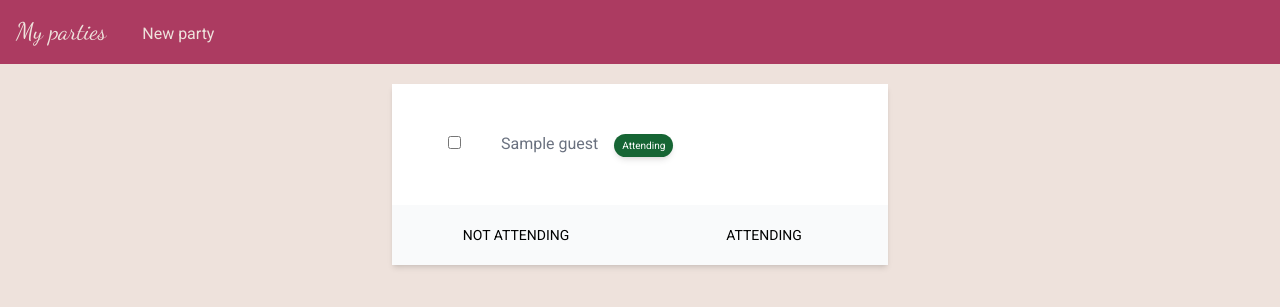
After one commit to icodeunot/thad, a Django app: page /party/00000000-0000-0000-0000-000000000001/guests/ in a window 1280 px wide. The commit adds this page. Shown: the top 307 px of the page. Run offline with Django 5.2, Linux system fonts and the light colour scheme; a user stored in the database is signed in; tables that the repository leaves empty hold one stand-in row (values such as "Sample post"); parts of the project's set-up code (start-up, migrations or seed data) failed here and were passed over.

Commit message:
Add Bulk Updates with HTMX

```diff
--- a/party/static/party/css/tailwind_output.css
+++ b/party/static/party/css/tailwind_output.css
@@ -654,6 +654,10 @@ video {
   margin-bottom: 1.25rem;
 }
 
+.ml-3{
+  margin-left: 0.75rem;
+}
+
 .ml-auto{
   margin-left: auto;
 }
@@ -726,12 +730,25 @@ video {
   height: 40px;
 }
 
+.w-2\/5{
+  width: 40%;
+}
+
+.w-4{
+  width: 1rem;
+}
+
 .w-\[40px\]{
   width: 40px;
 }
 
 .w-full{
   width: 100%;
+}
+
+.min-w-fit{
+  min-width: -moz-fit-content;
+  min-width: fit-content;
 }
 
 .max-w-6xl{
@@ -824,6 +841,11 @@ video {
   background-color: rgb(249 250 251 / var(--tw-bg-opacity, 1));
 }
 
+.bg-green-800{
+  --tw-bg-opacity: 1;
+  background-color: rgb(22 101 52 / var(--tw-bg-opacity, 1));
+}
+
 .bg-sky-200{
   --tw-bg-opacity: 1;
   background-color: rgb(186 230 253 / var(--tw-bg-opacity, 1));
@@ -854,6 +876,15 @@ video {
   padding: 1.5rem;
 }
 
+.p-8{
+  padding: 2rem;
+}
+
+.px-2{
+  padding-left: 0.5rem;
+  padding-right: 0.5rem;
+}
+
 .px-4{
   padding-left: 1rem;
   padding-right: 1rem;
@@ -862,6 +893,11 @@ video {
 .px-6{
   padding-left: 1.5rem;
   padding-right: 1.5rem;
+}
+
+.py-1{
+  padding-top: 0.25rem;
+  padding-bottom: 0.25rem;
 }
 
 .py-2{
@@ -899,6 +935,10 @@ video {
 .text-3xl{
   font-size: 1.875rem;
   line-height: 2.25rem;
+}
+
+.text-\[10px\]{
+  font-size: 10px;
 }
 
 .text-sm{
@@ -948,6 +988,11 @@ video {
   color: rgb(17 24 39 / var(--tw-text-opacity, 1));
 }
 
+.text-white{
+  --tw-text-opacity: 1;
+  color: rgb(255 255 255 / var(--tw-text-opacity, 1));
+}
+
 .shadow-lg{
   --tw-shadow: 0 10px 15px -3px rgb(0 0 0 / 0.1), 0 4px 6px -4px rgb(0 0 0 / 0.1);
   --tw-shadow-colored: 0 10px 15px -3px var(--tw-shadow-color), 0 4px 6px -4px var(--tw-shadow-color);
--- /dev/null
+++ b/party/templates/party/guest_list/page_guest_list.html
@@ -0,0 +1,30 @@
+{% extends 'party/base.html' %}
+
+{% block content %}
+    <div class="w-2/5 bg-white shadow-md m-auto">
+        <form class="table text-left text-gray-500 table-fixed min-w-fit p-8" id="guest-form">
+            <div class="table-row-group" id="guests">
+                {% include 'party/guest_list/partial_guest_list.html' %}
+            </div>
+        </form>
+
+        <div hx-include="#guests"
+             hx-target="#guests"
+             class="bg-gray-50 grid grid-cols-2"
+        >
+            <button class="p-5 uppercase text-sm"
+                    type="button"
+                    hx-put="{% url 'partial_mark_not_attending' party_id %}"
+            >
+                Not attending
+            </button>
+
+            <button class="p-5 uppercase text-sm"
+                    type="button"
+                    hx-put="{% url 'partial_mark_attending' party_id %}"
+            >
+                Attending
+            </button>
+        </div>
+    </div>
+{% endblock %}
--- /dev/null
+++ b/party/templates/party/guest_list/partial_guest_list.html
@@ -0,0 +1,14 @@
+{% for guest in guests %}
+    <div class="table-row">
+        <div class="table-cell py-4 px-6 w-4">
+            <input type='checkbox' value="{{ guest.uuid }}" name="guest_ids">
+        </div>
+        <div class="table-cell py-4 px-4 text-left">
+            {{ guest.name }}
+            <button class="ml-3 py-1 px-2 shadow-md rounded-full text-white text-[10px]
+                           {{ guest.attending|yesno:'bg-green-800, bg-custom-red' }}">
+                {{ guest.attending|yesno:"Attending, Not attending" }}
+            </button>
+        </div>
+    </div>
+{% endfor %}
--- a/party/templates/party/party_list/page_parties_list.html
+++ b/party/templates/party/party_list/page_parties_list.html
@@ -11,7 +11,7 @@
                 <div class="mt-4">
                     <a href="{% url 'page_single_party' party.uuid %}" class="text-custom-blue hove:text-custom-blue-light mr-4">Party details</a>
                     <a href="{% url 'page_gift_registry' party.uuid %}" class="text-custom-blue hove:text-custom-blue-light mr-4">Gift registry</a>
-                    <a href="" class="text-custom-blue hove:text-custom-blue-light">Guest List</a>
+                    <a href="{% url 'page_guest_list' party.uuid %}" class="text-custom-blue hove:text-custom-blue-light mr-4">Guest List</a>
                 </div>
             </div>
         {% empty %}
--- a/party/urls.py
+++ b/party/urls.py
@@ -60,9 +60,25 @@ gift_registry_urlpatterns = [
         name="partial_new_gift"),
 ]
 
+guest_list_urlpatterns = [
+    path(
+        "party/<uuid:party_uuid>/guests/",
+        views.GuestListPage.as_view(),
+        name="page_guest_list"),
+    path(
+        "party/<uuid:party_uuid>/guests/mark-attending/",
+        views.mark_attending_partial,
+        name="partial_mark_attending"),
+    path(
+        "party/<uuid:party_uuid>/guests/mark-not-attending/",
+        views.mark_not_attending_partial,
+        name="partial_mark_not_attending"),
+]
+
 urlpatterns = (
     list_parties_urlpatterns
     + party_detail_urlpatterns
     + new_party_urlpatterns
     + gift_registry_urlpatterns
+    + guest_list_urlpatterns
 )
--- a/party/views/__init__.py
+++ b/party/views/__init__.py
@@ -1,6 +1,8 @@
 from .gift_registry_views import (GiftCreateFormPartial, GiftDetailPartial,
                                   GiftRegistryPage, GiftUpdateFormPartial,
                                   delete_gift_partial)
+from .guest_list_views import (GuestListPage, mark_attending_partial,
+                               mark_not_attending_partial)
 from .new_party_views import (page_new_party, partial_check_invitation,
                               partial_check_party_date)
 from .party_details_views import PartyDetailPage, PartyDetailPartial
@@ -18,4 +20,7 @@ __all__ = [
     "GiftDetailPartial",
     "delete_gift_partial",
     "GiftCreateFormPartial",
+    "GuestListPage",
+    "mark_attending_partial",
+    "mark_not_attending_partial",
 ]
--- /dev/null
+++ b/party/views/guest_list_views.py
@@ -0,0 +1,48 @@
+from django.contrib.auth.decorators import login_required
+from django.contrib.auth.mixins import LoginRequiredMixin
+from django.http import QueryDict
+from django.shortcuts import render
+from django.views.decorators.http import require_http_methods
+from django.views.generic import ListView
+
+from party.models import Guest
+
+
+class GuestListPage(LoginRequiredMixin, ListView):
+    model = Guest
+    template_name = "party/guest_list/page_guest_list.html"
+    context_object_name = "guests"
+
+    def get_queryset(self):
+        return Guest.objects.filter(party_id=self.kwargs["party_uuid"])
+
+    def get_context_data(self, **kwargs):
+        context = super().get_context_data(**kwargs)
+        context["party_id"] = self.kwargs["party_uuid"]
+        return context
+
+
+@login_required
+@require_http_methods(["PUT"])
+def mark_attending_partial(request, party_uuid):
+    mark_attending = QueryDict(request.body).getlist("guest_ids")
+    Guest.objects.filter(uuid__in=mark_attending).update(attending=True)
+
+    guests = Guest.objects.filter(party_id=party_uuid)
+
+    return render(
+        request, "party/guest_list/partial_guest_list.html", {"guests": guests}
+    )
+
+
+@login_required
+@require_http_methods(["PUT"])
+def mark_not_attending_partial(request, party_uuid):
+    mark_not_attending = QueryDict(request.body).getlist("guest_ids")
+    Guest.objects.filter(uuid__in=mark_not_attending).update(attending=False)
+
+    guests = Guest.objects.filter(party_id=party_uuid)
+
+    return render(
+        request, "party/guest_list/partial_guest_list.html", {"guests": guests}
+    )
```
Also changed, not shown: party/tests/test_guest_list.py (added, +54 -0 lines).
